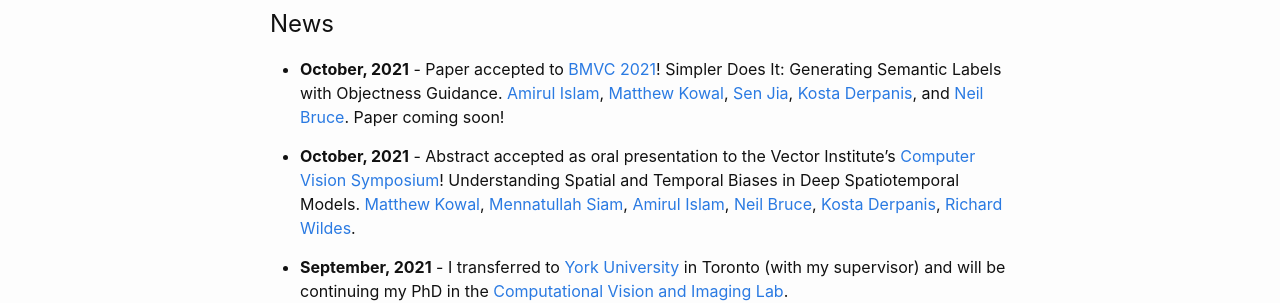
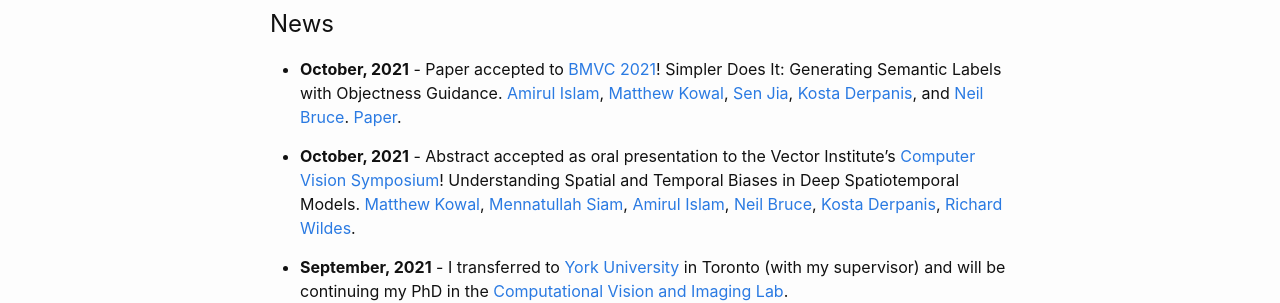
Before and after one commit to MKowal2/MKowal4.github.io, a Jekyll site: the page built from index.md, in a window 1280 px wide. Shown: the part 612-915 px from the top of the page. Built offline with Jekyll 4.4.1, drawn with Linux system fonts in a browser that asks for light colours.

Commit message:
Update index.md

```diff
--- a/index.md
+++ b/index.md
@@ -19,7 +19,7 @@ My name is Matthew Kowal, welcome to my website (and blog - link at the top). I
 
 ## News
 
-* **October, 2021** - Paper accepted to [BMVC 2021](https://www.bmvc2021.com/)! Simpler Does It: Generating Semantic Labels with Objectness Guidance. [Amirul Islam](https://www.cs.ryerson.ca/~amirul/), [Matthew Kowal](https://mkowal2.github.io/), [Sen Jia](https://scholar.google.com/citations?user=WOsy1foAAAAJ&hl=en), [Kosta Derpanis](https://www.cs.ryerson.ca/~kosta/), and [Neil Bruce](https://www.cs.ryerson.ca/~bruce/). Paper coming soon!
+* **October, 2021** - Paper accepted to [BMVC 2021](https://www.bmvc2021.com/)! Simpler Does It: Generating Semantic Labels with Objectness Guidance. [Amirul Islam](https://www.cs.ryerson.ca/~amirul/), [Matthew Kowal](https://mkowal2.github.io/), [Sen Jia](https://scholar.google.com/citations?user=WOsy1foAAAAJ&hl=en), [Kosta Derpanis](https://www.cs.ryerson.ca/~kosta/), and [Neil Bruce](https://www.cs.ryerson.ca/~bruce/). [Paper](https://arxiv.org/abs/2110.10335).
 
 * **October, 2021** - Abstract accepted as oral presentation to the Vector Institute's [Computer Vision Symposium](https://vectorinstitute.ai/event/computer-vision-symposium/)! Understanding Spatial and Temporal Biases in Deep Spatiotemporal Models. [Matthew Kowal](https://mkowal2.github.io/), [Mennatullah Siam](http://webdocs.cs.ualberta.ca/~mennatul/), [Amirul Islam](https://www.cs.ryerson.ca/~amirul/), [Neil Bruce](https://www.cs.ryerson.ca/~bruce/), [Kosta Derpanis](https://www.cs.ryerson.ca/~kosta/), [Richard Wildes](http://www.cse.yorku.ca/~wildes/).
 
```
